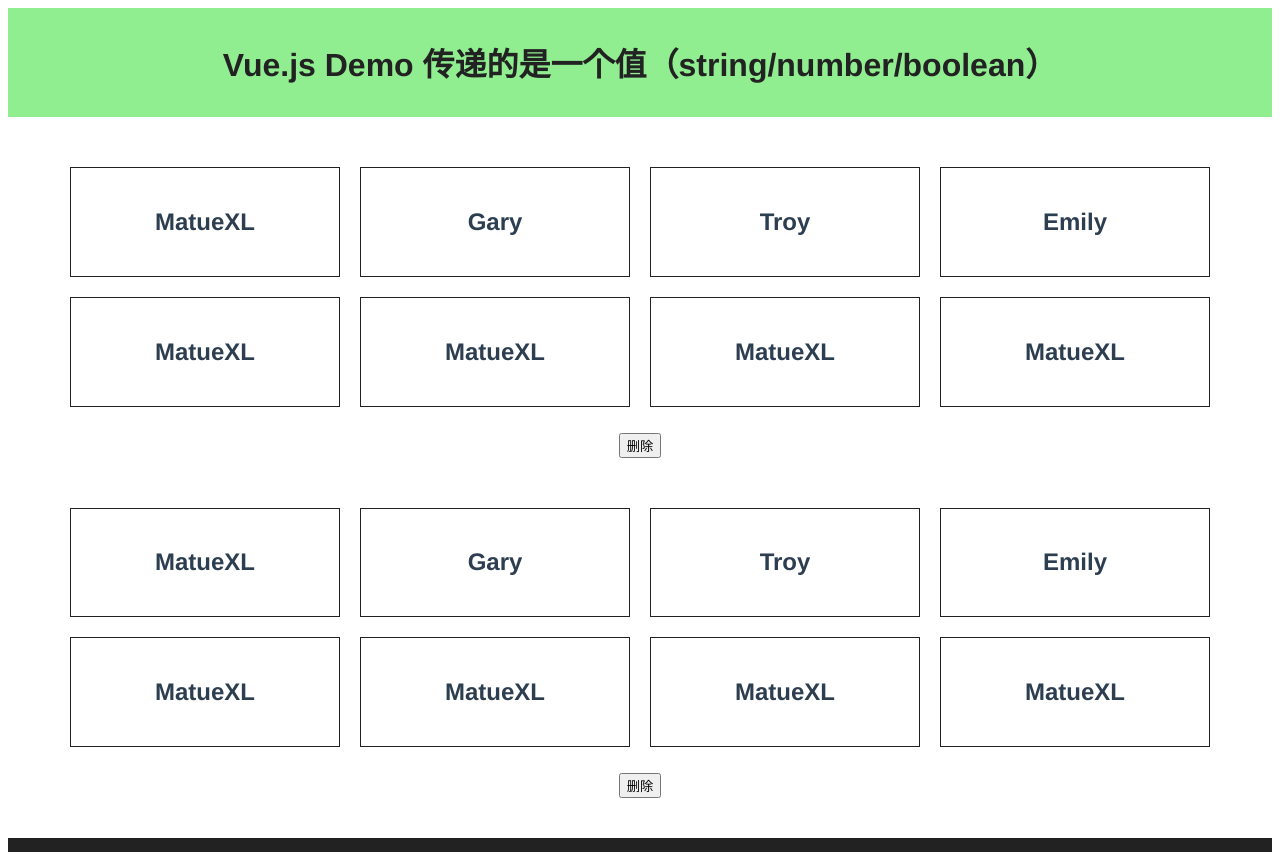
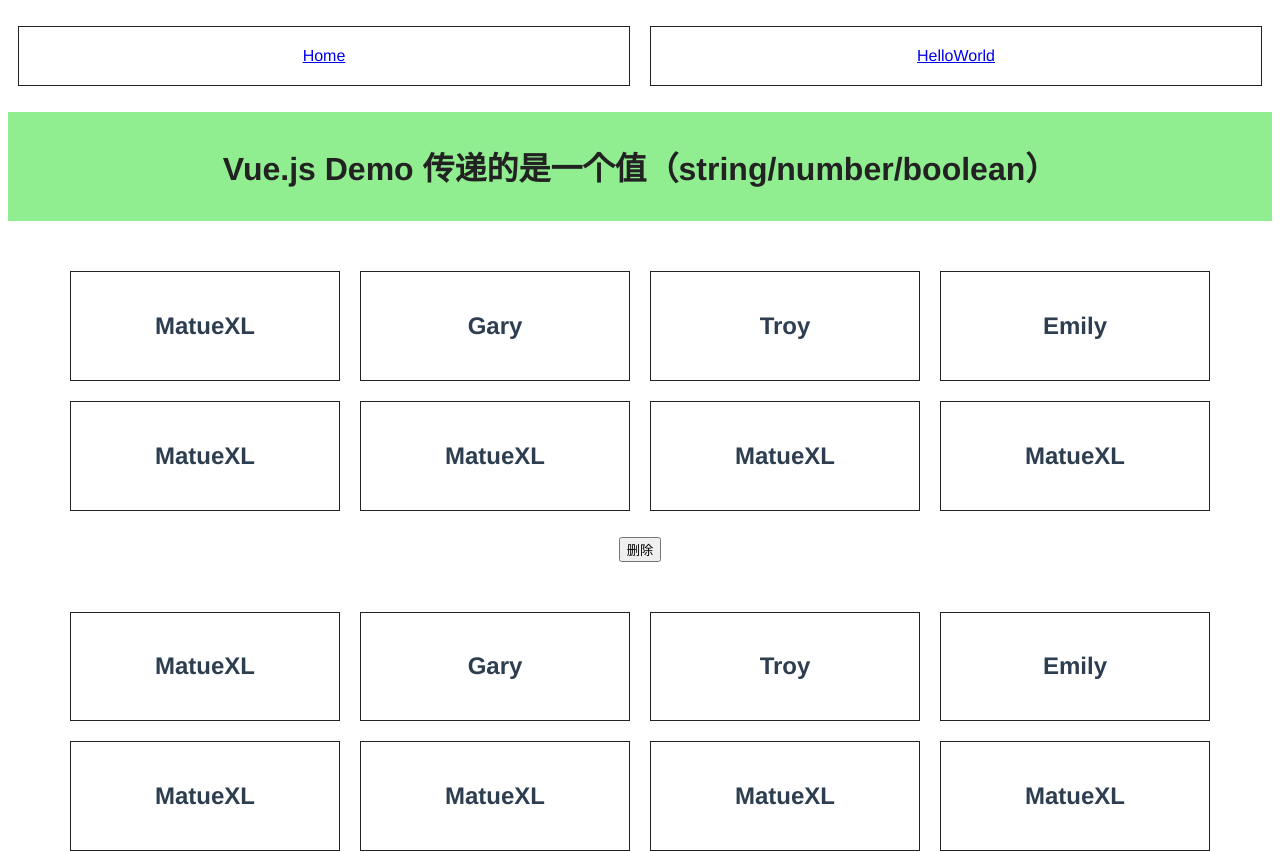
Before and after one commit to MatueXL/Vue_PlayList, a Vue app in the folder vue-playlist/: page / in a window 1280 px wide. Shown: the top 852 px of the page. Built offline with nearby package versions, Linux system fonts and the light colour scheme.

Commit message:
vue-router组件

```diff
--- a/vue-playlist/package.json
+++ b/vue-playlist/package.json
@@ -7,7 +7,8 @@
     "build": "vue-cli-service build"
   },
   "dependencies": {
-    "vue": "^2.6.11"
+    "vue": "^2.6.11",
+    "vue-router": "^3.4.3"
   },
   "devDependencies": {
     "@vue/cli-service": "^4.5.0",
--- a/vue-playlist/src/App.vue
+++ b/vue-playlist/src/App.vue
@@ -1,48 +1,25 @@
 <template>
   <div id="app">
-    <Header
-      :parentTitle="title"
-      @changeParentTitle="updateTitle($event)"
-    ></Header>
-    <User :User="User"></User>
-    <User :User="User"></User>
-    <Footer :parentTitle="title"></Footer>
+    <div>
+      <ul>
+        <li><a href="/"> Home</a></li>
+        <li><a href="/helloworld">HelloWorld</a></li>
+      </ul>
+    </div>
+    <router-view>
+    </router-view>
   </div>
 </template>
 
 <script>
 
-import User from './components/User';
-import Header from './components/Header';
-import Footer from './components/Footer';
-
 export default {
   name: 'App',
   data() {
     return {
-      User: [
-        { name: 'MatueXL', position: 'Web开发', show: false },
-        { name: 'Gary', position: '程序员', show: false },
-        { name: 'Troy', position: '码畜', show: false },
-        { name: 'Emily', position: '学生', show: false },
-        { name: 'MatueXL', position: 'Web开发', show: false },
-        { name: 'MatueXL', position: 'Web开发', show: false },
-        { name: 'MatueXL', position: 'Web开发', show: false },
-        { name: 'MatueXL', position: 'Web开发', show: false },
-      ],
-      title: '传递的是一个值（string/number/boolean）',
+
     }
   },
-  components: {
-    User,
-    Header,
-    Footer
-  },
-  methods: {
-    updateTitle(e) {
-      this.title = e;
-    }
-  }
 }
 </script>
 
--- a/vue-playlist/src/components/Header.vue
+++ b/vue-playlist/src/components/Header.vue
@@ -24,30 +24,6 @@
       this.$emit('changeParentTitle', 'Change Parent Title By Children Component!');
     }
   },
-  beforeCreate() {
-    alert('组件实例化之前执行的函数');
-  },
-  created() {
-    alert('组件实例化完毕，但页面还未展示');
-  },
-  beforeMount() {
-    alert('组件挂载前，页面仍未展示，但虚拟dom已配置')
-  },
-  mounted() {
-    alert('组件挂载后，此方法执行后，展示页面')
-  },
-  beforeUpdate() {
-    alert('组件更新前，页面仍未更新，但虚拟dom已配置')
-  },
-  updated() {
-    alert('组件更新后，此方法执行后，展示页面');
-  },
-  beforedestory() {
-    alert('组件销毁前');
-  },
-  destroyed() {
-    alert('组件销毁后');
-  }
 }
 </script>
 
--- a/vue-playlist/src/components/HelloWorld.vue
+++ b/vue-playlist/src/components/HelloWorld.vue
@@ -1,22 +1,13 @@
 <template>
   <div class="hello">
-    <User></User>
+    Hello World!
   </div>
 </template>
 
 <script>
-// 局部注册组件
-import User from './User';
 
 export default {
   name: 'HelloWorld',
-  components: {
-    User
-  }
+
 }
 </script>
-
-<!-- Add "scoped" attribute to limit CSS to this component only -->
-<style scoped>
-
-</style>
--- /dev/null
+++ b/vue-playlist/src/components/Home.vue
@@ -0,0 +1,57 @@
+<template>
+  <div id="app">
+    <Header
+      :parentTitle="title"
+      @changeParentTitle="updateTitle($event)"
+    ></Header>
+    <User :User="User"></User>
+    <User :User="User"></User>
+    <Footer :parentTitle="title"></Footer>
+  </div>
+</template>
+
+<script>
+
+import User from './User';
+import Header from './Header';
+import Footer from './Footer';
+
+export default {
+  name: 'Home',
+  data() {
+    return {
+      User: [
+        { name: 'MatueXL', position: 'Web开发', show: false },
+        { name: 'Gary', position: '程序员', show: false },
+        { name: 'Troy', position: '码畜', show: false },
+        { name: 'Emily', position: '学生', show: false },
+        { name: 'MatueXL', position: 'Web开发', show: false },
+        { name: 'MatueXL', position: 'Web开发', show: false },
+        { name: 'MatueXL', position: 'Web开发', show: false },
+        { name: 'MatueXL', position: 'Web开发', show: false },
+      ],
+      title: '传递的是一个值（string/number/boolean）',
+    }
+  },
+  components: {
+    User,
+    Header,
+    Footer
+  },
+  methods: {
+    updateTitle(e) {
+      this.title = e;
+    }
+  }
+}
+</script>
+
+<style>
+#app {
+  font-family: Avenir, Helvetica, Arial, sans-serif;
+  -webkit-font-smoothing: antialiased;
+  -moz-osx-font-smoothing: grayscale;
+  text-align: center;
+  color: #2c3e50;
+}
+</style>
--- a/vue-playlist/src/main.js
+++ b/vue-playlist/src/main.js
@@ -1,11 +1,22 @@
 import Vue from 'vue'
+import VueRouter from 'vue-router'
 import App from './App.vue'
-// import User from './components/User';
+import Home from './components/Home';
+import HelloWorld from './components/HelloWorld';
 
 Vue.config.productionTip = false
-// 全局注册组件
-// Vue.component('User',User);
+Vue.use(VueRouter);
+
+// 定义路由
+const router = new VueRouter({
+  routes: [
+    { path: '/', component: Home },
+    { path: '/helloworld', component: HelloWorld },
+  ],
+  mode: 'history'
+});
 
 new Vue({
   render: function (h) { return h(App) },
+  router,
 }).$mount('#app')
```
Also changed, not shown: 1 other file (tests, documents, lock files or other folders).
